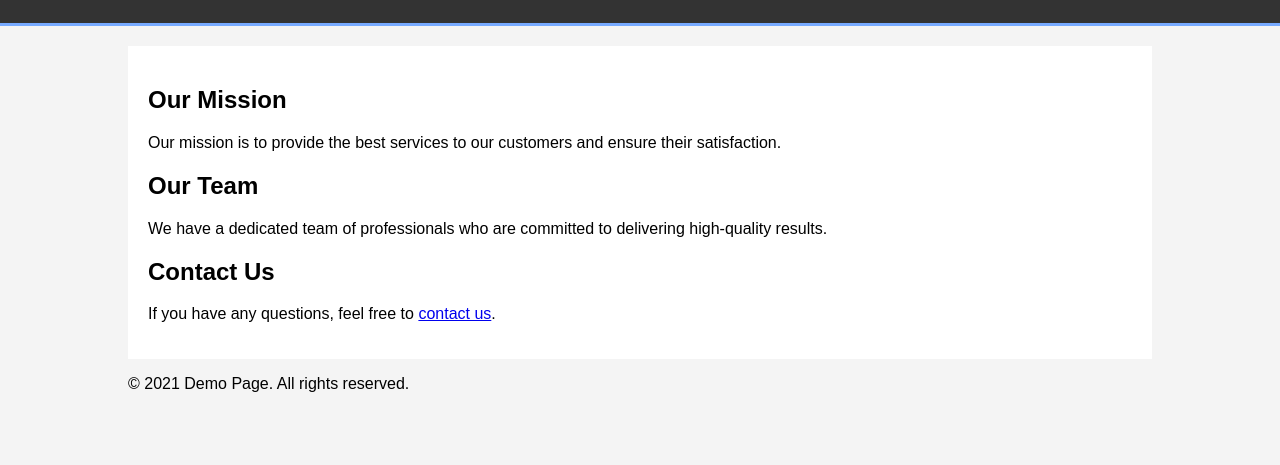
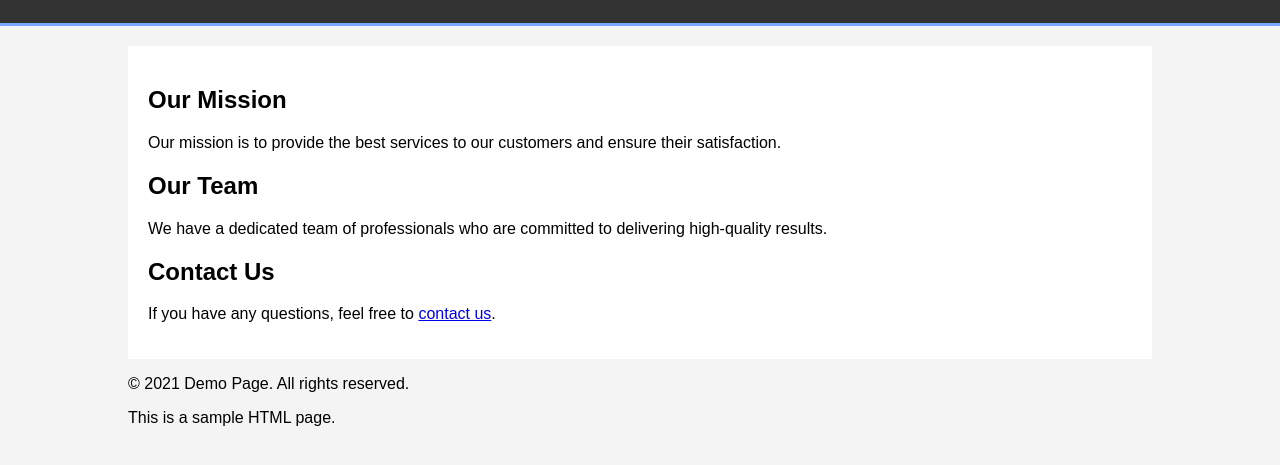
Before and after one commit to surplussuman/demo, a plain HTML site: page about.html in a window 1280 px wide. Shown: the part 77-542 px from the top of the page. Drawn offline with Linux system fonts and the light colour scheme.

Commit message:
new line

```diff
--- a/about.html
+++ b/about.html
@@ -82,6 +82,8 @@
 
         <p>© 2021 Demo Page. All rights reserved.</p>
 
+        <p>This is a sample HTML page.</p>
+
 
 
     </div>
```
